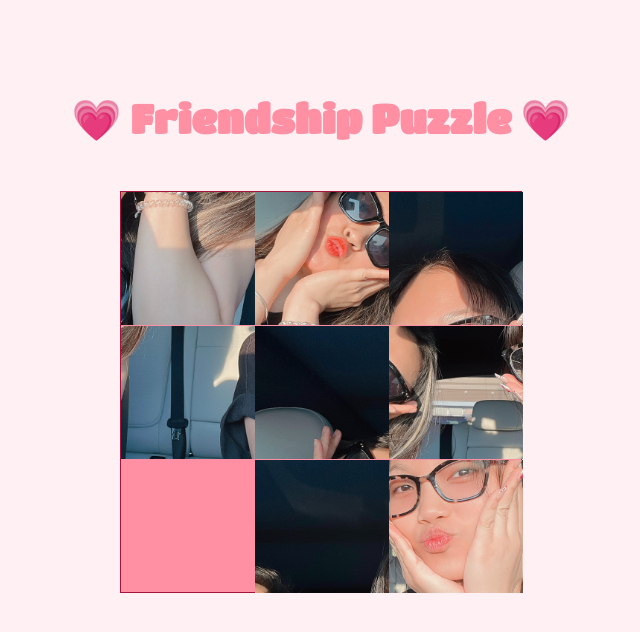
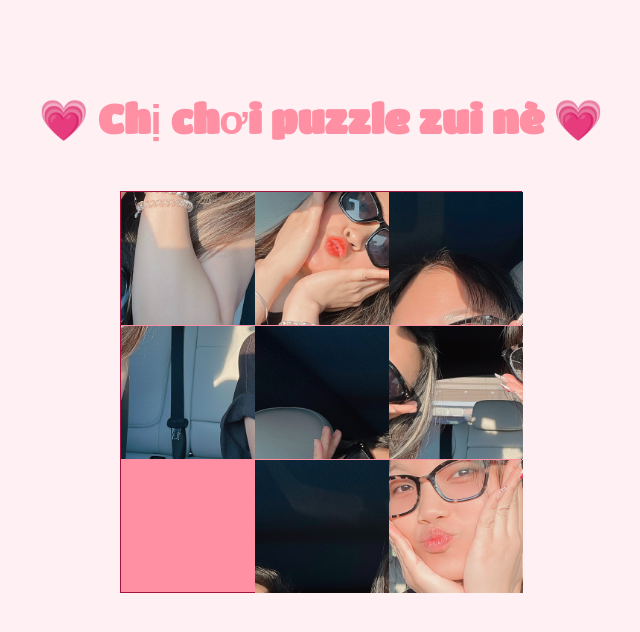
Before and after one commit to justtcindy/Friendship, a plain HTML site: page puzzle.html in a window 1280 px wide. Shown: the whole page, without its empty margins (319-959 px from the left). Drawn offline with Linux system fonts and the light colour scheme.

Commit message:
Update puzzle header text

```diff
--- a/puzzle.html
+++ b/puzzle.html
@@ -9,7 +9,7 @@
     <link href="https://fonts.googleapis.com/css2?family=Titan+One&display=swap" rel="stylesheet">
 </head>
 <body class="puzzle">
-    <div class="puzzle_header"> <h1>💗 Friendship Puzzle 💗</h1></div>
+    <div class="puzzle_header"> <h1>💗 Chị chơi puzzle zui nè 💗</h1></div>
     <div id="puzzle_container">
         <div class="puzzle_block"><img src="assets/IMG_03281.jpeg" width="100%"></div>
         <div class="puzzle_block"><img src="assets/IMG_03282.jpeg" width="100%"></div>
```
